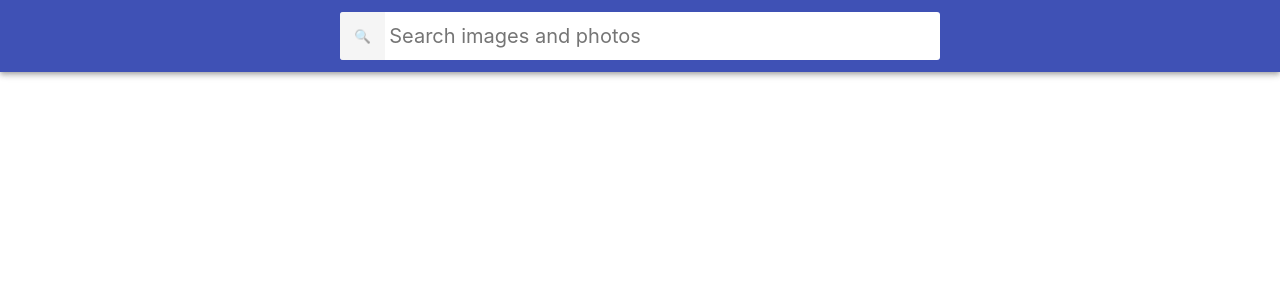
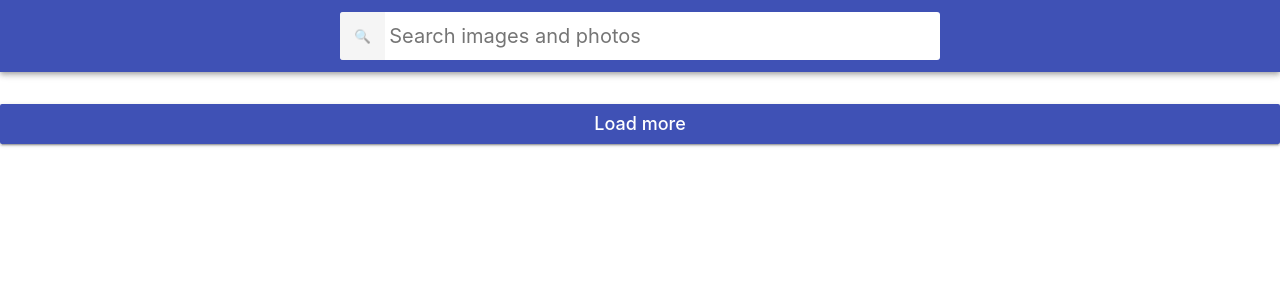
Before and after one commit to teiatan/goit-react-hw-04-image-finder, a React (Create React App) app: page / in a window 1280 px wide. Shown: the top 300 px of the page. Built offline with nearby package versions, Linux system fonts and the light colour scheme.

Commit message:
add loader in right timr

```diff
--- a/src/components/App.jsx
+++ b/src/components/App.jsx
@@ -2,8 +2,8 @@ import axios from 'axios';
 import { Component } from "react";
 import { Searchbar } from "./Searchbar/Searchbar";
 import { ImageGallery } from "./ImageGallery/ImageGallery";
-//import { Loader } from "./Loader/Loader";
-//import { Button } from "./Button/Button";
+import { Loader } from "./Loader/Loader";
+import { Button } from "./Button/Button";
 //import { Modal } from "./Modal/Modal";
 import { AppDiv } from "./App.styled";
 
@@ -12,8 +12,8 @@ export class App extends Component {
     search: "",
     images: [],
     page: 1,
-  }
-
+    loading: false,
+  };
 
   handleSearchInput = e => {
     this.setState({search: e.currentTarget.value});
@@ -26,6 +26,7 @@ export class App extends Component {
   };
 
   getImages = async (page) => {
+    this.setState({loading:true});
     const apiKey = "32214751-b09778eb488071213c70b42e8";
     const url = `https://pixabay.com/api/?q=${this.state.search}=${page}&key=${apiKey}&image_type=photo&orientation=horizontal&per_page=12`;
     const request = await axios.get(url);
@@ -34,12 +35,14 @@ export class App extends Component {
     const images = response.hits.map(hit => {
       return ({id: hit.id, src: hit.webformatURL, srcLarge:hit.largeImageURL, alt: hit.tags})
     });
+    this.setState({loading:false});
     return {images, totalHits};
 
   };
 
-  loadMore = () => {
+  loadMore = async () => {
     console.log('Load more is clicked');
+
   };
 
   componentDidMount() {
@@ -50,12 +53,12 @@ export class App extends Component {
     return (
       <AppDiv>
         <Searchbar search={this.state.search} onChange={this.handleSearchInput} onSubmit={this.handleSearchSubmit}/>
-        {this.state.images===[] || (
+        {this.state.loading === true && <Loader />}
+        {this.state.images !== [] && (
           <>
-            {/* <Loader /> */}
             <ImageGallery images={this.state.images}/>
-            {/* <Button onClick={this.loadMore} />
-            <Modal src={"src"} alt={"alt"}/> */}
+            <Button onClick={this.loadMore} />
+            {/* <Modal src={"src"} alt={"alt"}/> */}
           </>
         )}
       </AppDiv>
```
